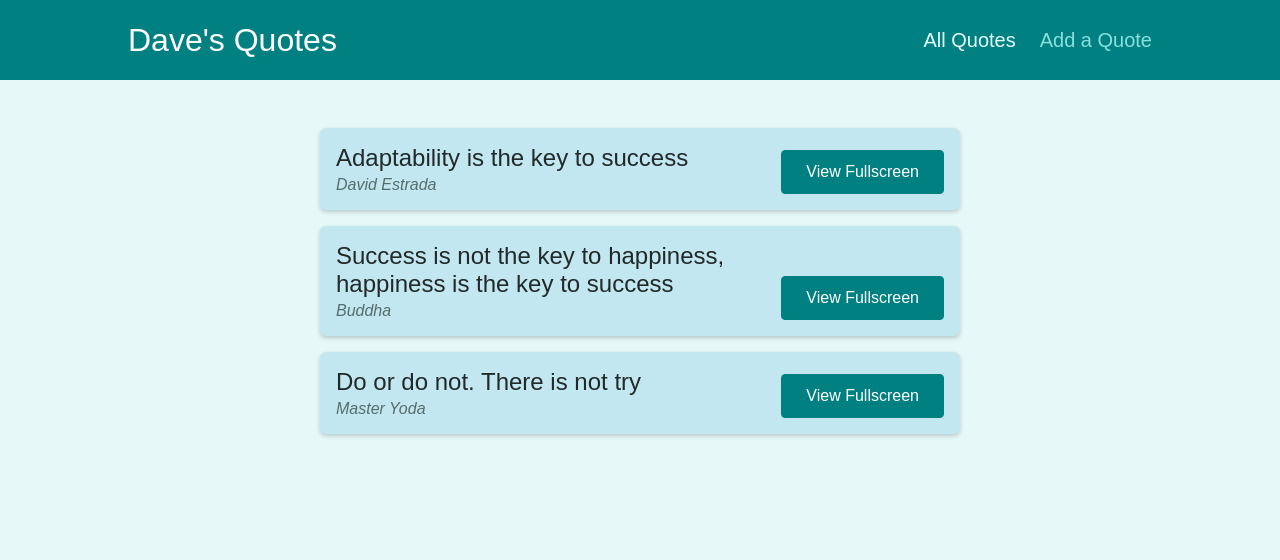
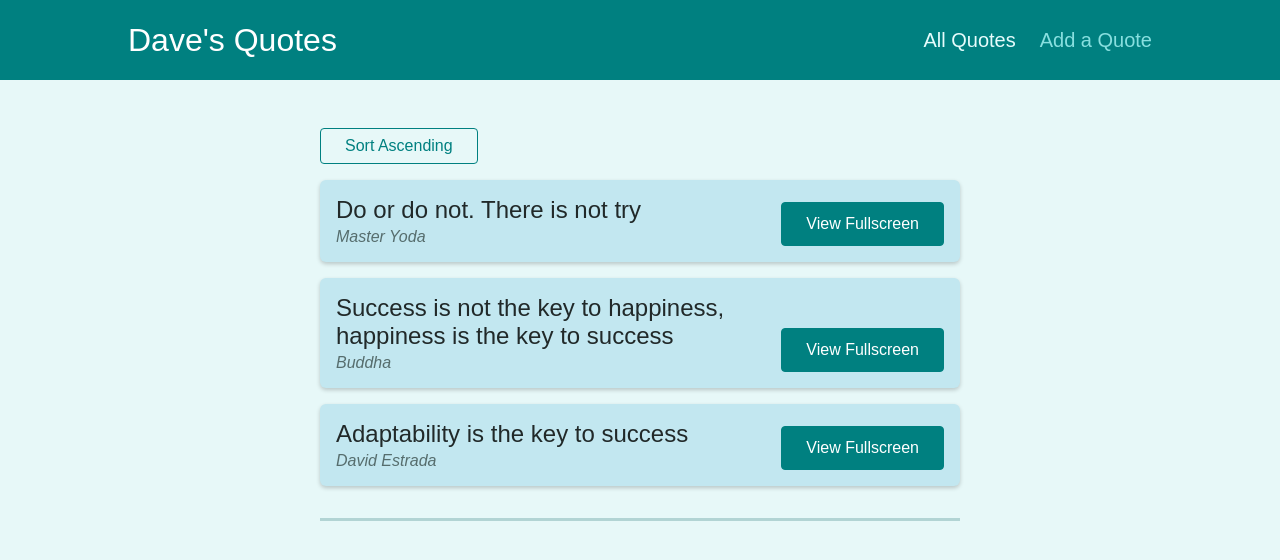
Before and after one commit to David-EstradaSD/DavesQuotes, a React (Create React App) app: page /quotes in a window 1280 px wide. Shown: the top 560 px of the page. Built offline with nearby package versions, Linux system fonts and the light colour scheme.

Commit message:
Finish logic for asc/desc w/ query parameters

```diff
--- a/src/components/quotes/QuoteList.js
+++ b/src/components/quotes/QuoteList.js
@@ -1,13 +1,42 @@
-import { Fragment } from 'react';
+import { Fragment } from "react";
+import { useHistory, useLocation } from "react-router";
+import QuoteItem from "./QuoteItem";
+import classes from "./QuoteList.module.css";
 
-import QuoteItem from './QuoteItem';
-import classes from './QuoteList.module.css';
+const sortQuotes = (quotes, ascending) => {
+  return quotes.sort((quoteA, quoteB) => {
+    if (ascending) {
+      return quoteA.id > quoteB.id ? 1 : -1;
+    } else {
+      return quoteA.id < quoteB.id ? 1 : -1;
+    } // helper function to sort by ID contingent on asc vs desc
+  });
+};
 
 const QuoteList = (props) => {
+  const history = useHistory();
+  const location = useLocation();
+
+  const queryParams = new URLSearchParams(location.search); // URLSearchParams is default JS constructor function (JS class)
+
+  const isSortingAscending = queryParams.get('sort') === 'asc';
+
+  const sortedQuotes = sortQuotes(props.quotes, isSortingAscending);
+
+  const changeSortingHandler = () => {
+    history.push('/quotes?sort=' + (isSortingAscending ? 'desc' : 'asc'));
+    // query paramter --> ?
+    // 'sort' is our key name for sorting
+  };
+
   return (
     <Fragment>
+      <div className={classes.sorting}>
+        <button onClick={changeSortingHandler}>
+          Sort {isSortingAscending ? 'Descending' : 'Ascending'}
+        </button>
         <ul className={classes.list}>
-        {props.quotes.map((quote) => (
+          {sortedQuotes.map((quote) => (
             <QuoteItem
               key={quote.id}
               id={quote.id}
@@ -16,6 +45,7 @@ const QuoteList = (props) => {
             />
           ))}
         </ul>
+      </div>
     </Fragment>
   );
 };
```
Also changed, not shown: 1 other file (tests, documents, lock files or other folders). Lines whose indentation alone changed are shown as unchanged.
